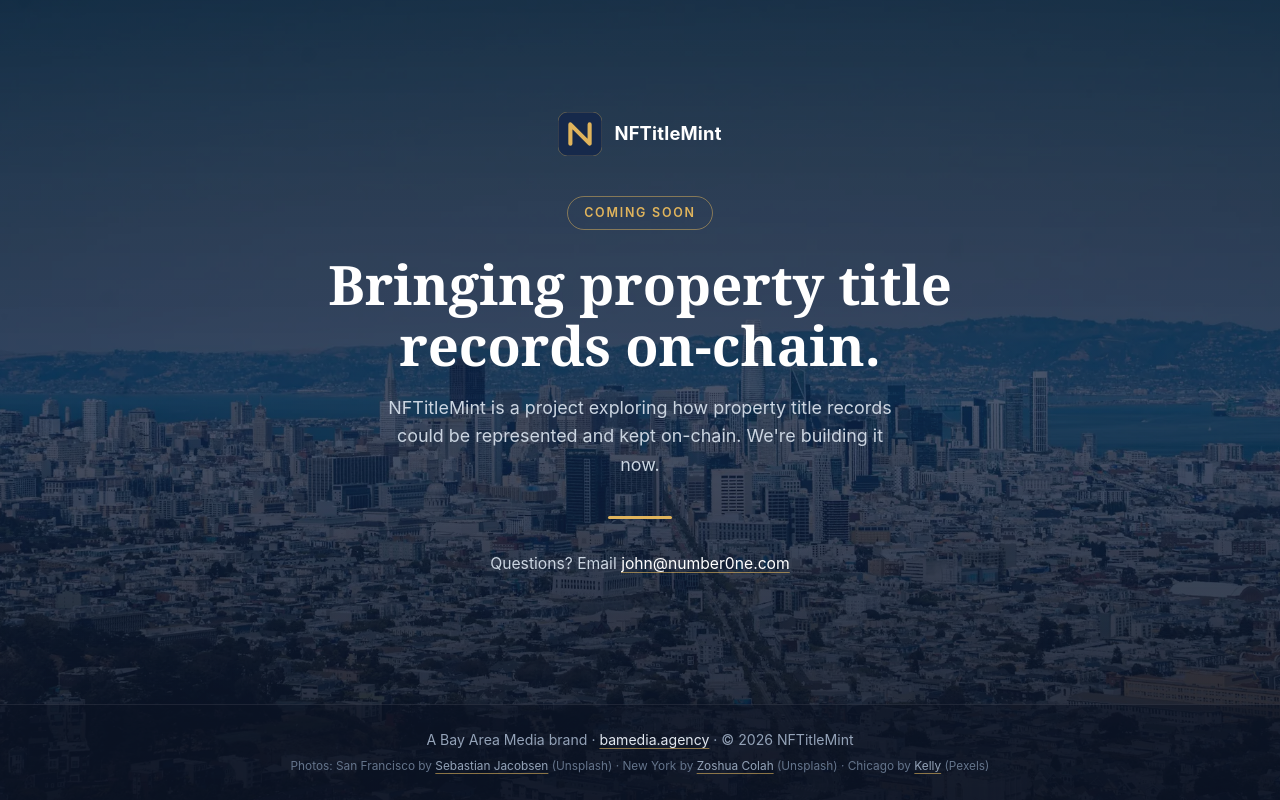
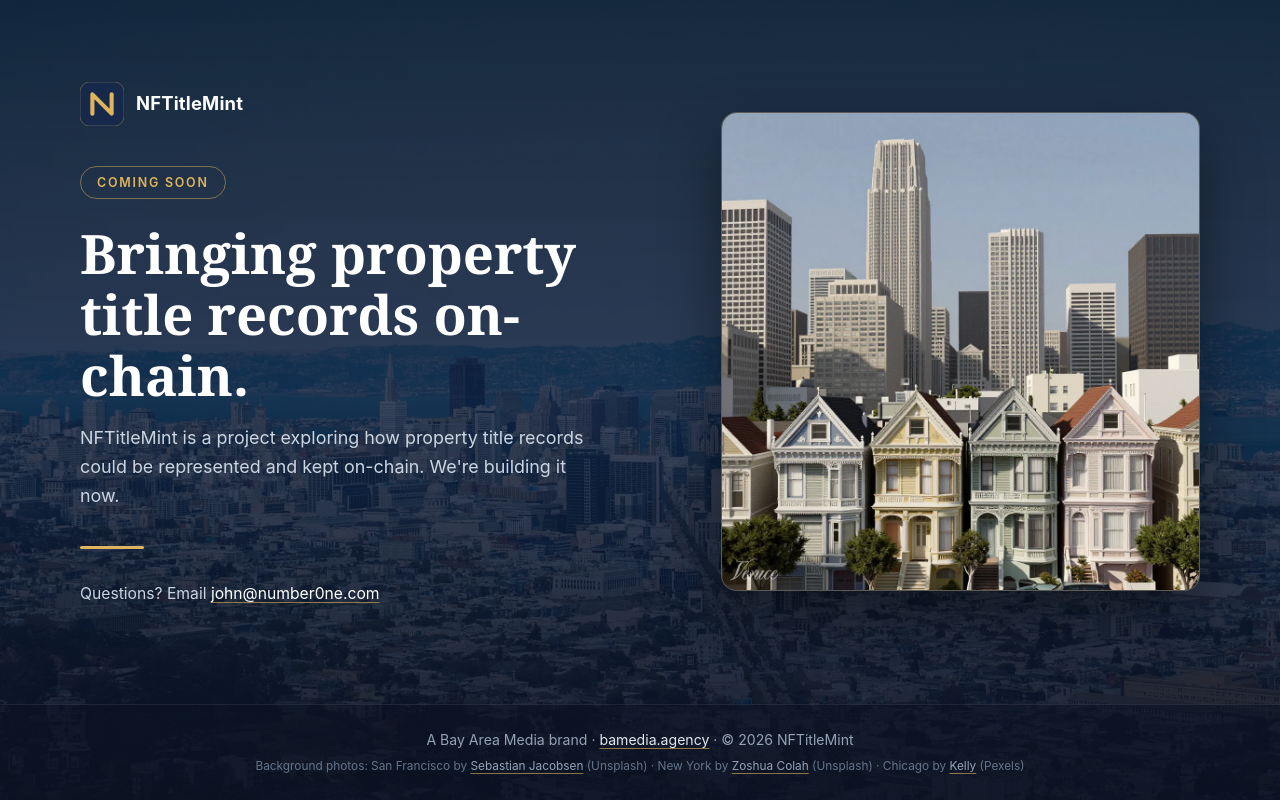
Before and after one commit to SeyeleyeS/nftitlemint, a plain HTML site: page index.html in a window 1280 px wide. Drawn offline with Linux system fonts and the light colour scheme.

Commit message:
Feature John's Painted Ladies image as primary hero; skyline crossfade becomes background

```diff
--- a/index.html
+++ b/index.html
@@ -12,7 +12,7 @@
 <meta property="og:description" content="Bringing property title records on-chain. Coming soon. A Bay Area Media brand.">
 <meta property="og:url" content="https://nftitlemint.com/">
 <meta property="og:type" content="website">
-<link rel="preload" as="image" href="assets/skyline-sf.webp" type="image/webp">
+<link rel="preload" as="image" href="assets/painted-ladies-sf.webp" type="image/webp">
 <style>
 :root{--navy:#0f1f3a;--navy2:#1a2f55;--accent:#e0b45c;--ink:#0b1324;--slate:#475569;--line:#e2e8f0}
 *{box-sizing:border-box}
@@ -36,16 +36,21 @@ footer a{color:#e2e8f0}
 .hero-bg .sf{background-image:url(assets/skyline-sf.jpg);background-image:image-set(url(assets/skyline-sf.webp) type("image/webp"),url(assets/skyline-sf.jpg) type("image/jpeg"));opacity:1;animation-delay:0s}
 .hero-bg .nyc{background-image:url(assets/skyline-nyc.jpg);background-image:image-set(url(assets/skyline-nyc.webp) type("image/webp"),url(assets/skyline-nyc.jpg) type("image/jpeg"));animation-delay:10s}
 .hero-bg .chi{background-image:url(assets/skyline-chicago.jpg);background-image:image-set(url(assets/skyline-chicago.webp) type("image/webp"),url(assets/skyline-chicago.jpg) type("image/jpeg"));animation-delay:20s}
-.hero-bg::after{content:"";position:absolute;inset:0;background:linear-gradient(180deg,rgba(11,19,36,.78) 0%,rgba(15,31,58,.72) 50%,rgba(11,19,36,.9) 100%)}
+.hero-bg::after{content:"";position:absolute;inset:0;background:linear-gradient(180deg,rgba(11,19,36,.84) 0%,rgba(15,31,58,.8) 50%,rgba(11,19,36,.92) 100%)}
 @keyframes fade{0%{opacity:0}5%{opacity:1}33%{opacity:1}38%{opacity:0}100%{opacity:0}}
 @media (prefers-reduced-motion:reduce){.hero-bg .slide{animation:none;opacity:0}.hero-bg .sf{opacity:1}}
 .credits{display:block;margin-top:6px;font-size:.74rem;color:#64748b}
 .credits a{color:#94a3b8}
+.wrap{max-width:1120px;width:100%;display:grid;grid-template-columns:1fr;gap:40px;align-items:center}
+.feature{margin:0 auto;max-width:440px;width:100%;border-radius:16px;overflow:hidden;border:1px solid rgba(224,180,92,.35);box-shadow:0 24px 60px rgba(0,0,0,.45);aspect-ratio:1/1;background:#16294b}
+.feature img{display:block;width:100%;height:100%;object-fit:cover;object-position:50% 70%}
+@media (min-width:900px){.wrap{grid-template-columns:1.1fr .9fr;gap:56px}.wrap .box{text-align:left}.wrap .rule,.wrap p.lead{margin-left:0}.feature{max-width:480px}}
 </style>
 </head>
 <body>
 <div class="hero-bg" aria-hidden="true"><div class="slide sf"></div><div class="slide nyc"></div><div class="slide chi"></div></div>
 <main>
+  <div class="wrap">
   <div class="box">
     <div class="logo"><svg viewBox="0 0 64 64" aria-hidden="true"><rect width="64" height="64" rx="14" fill="#16294b" stroke="rgba(224,180,92,.45)"/><path d="M18 46V18l28 28V18" fill="none" stroke="#e0b45c" stroke-width="6" stroke-linecap="round" stroke-linejoin="round"/></svg><span>NFTitleMint</span></div>
     <div><span class="pill">Coming soon</span></div>
@@ -54,7 +59,9 @@ footer a{color:#e2e8f0}
     <div class="rule" aria-hidden="true"></div>
     <p class="contact">Questions? Email <a href="mailto:john@number0ne.com?subject=NFTitleMint">john@number0ne.com</a></p>
   </div>
+  <figure class="feature"><picture><source srcset="assets/painted-ladies-sf.webp" type="image/webp"><img src="assets/painted-ladies-sf.jpg" width="1024" height="1024" alt="San Francisco's Painted Ladies Victorian homes in front of the downtown skyline"></picture></figure>
+  </div>
 </main>
-<footer>A Bay Area Media brand &middot; <a href="https://bamedia.agency/">bamedia.agency</a> &middot; &copy; 2026 NFTitleMint<span class="credits">Photos: San Francisco by <a href="https://unsplash.com/photos/a-panoramic-view-of-san-francisco-sxf_g14LcGg">Sebastian Jacobsen</a> (Unsplash) &middot; New York by <a href="https://unsplash.com/photos/a-new-york-city-skyline-view-over-water-_n6NUtw924k">Zoshua Colah</a> (Unsplash) &middot; Chicago by <a href="https://www.pexels.com/photo/chicago-skyline-26821665/">Kelly</a> (Pexels)</span></footer>
+<footer>A Bay Area Media brand &middot; <a href="https://bamedia.agency/">bamedia.agency</a> &middot; &copy; 2026 NFTitleMint<span class="credits">Background photos: San Francisco by <a href="https://unsplash.com/photos/a-panoramic-view-of-san-francisco-sxf_g14LcGg">Sebastian Jacobsen</a> (Unsplash) &middot; New York by <a href="https://unsplash.com/photos/a-new-york-city-skyline-view-over-water-_n6NUtw924k">Zoshua Colah</a> (Unsplash) &middot; Chicago by <a href="https://www.pexels.com/photo/chicago-skyline-26821665/">Kelly</a> (Pexels)</span></footer>
 </body>
 </html>
```
Also changed, not shown: assets/painted-ladies-sf.jpg (added), assets/painted-ladies-sf.webp (added).
